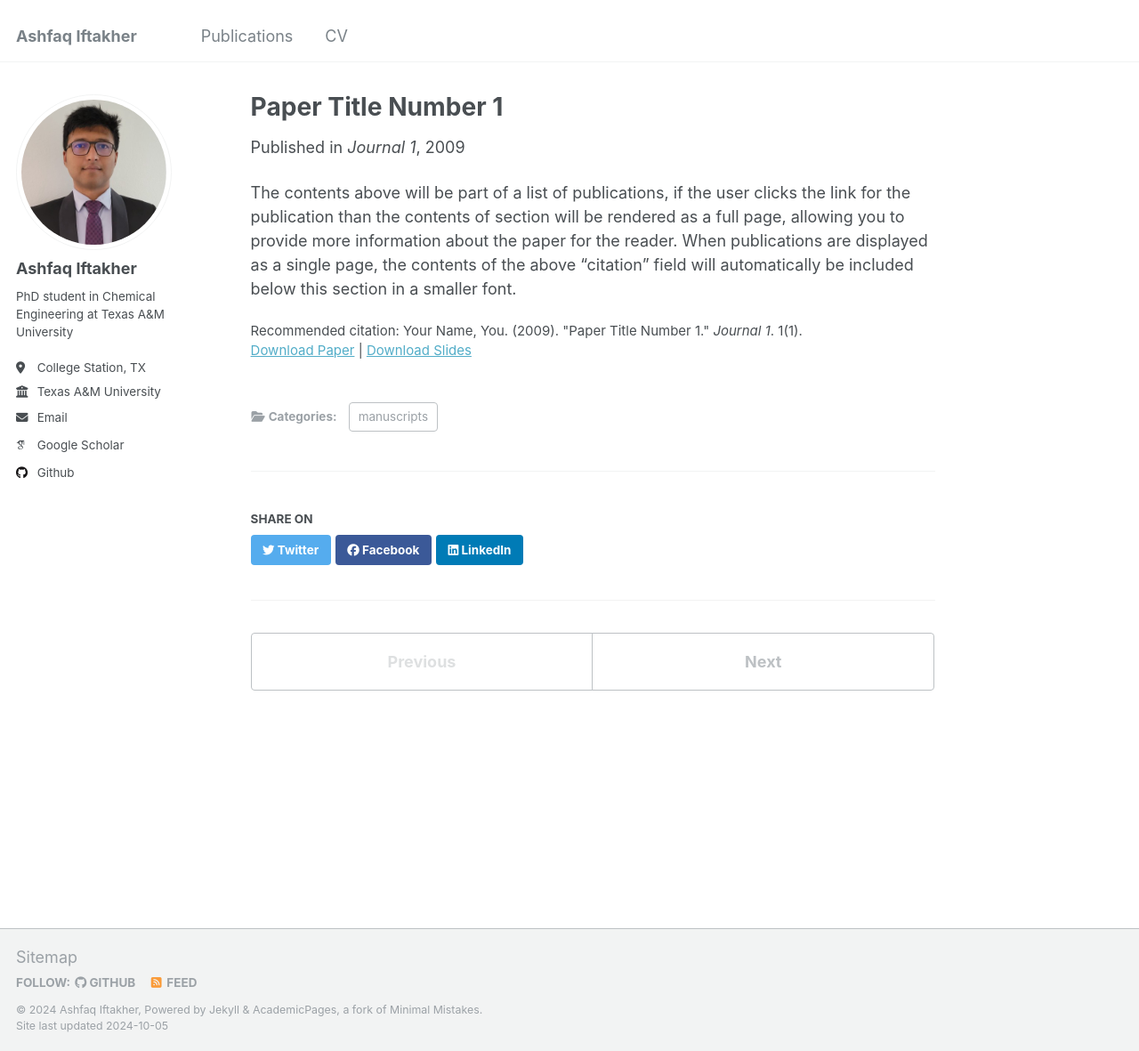
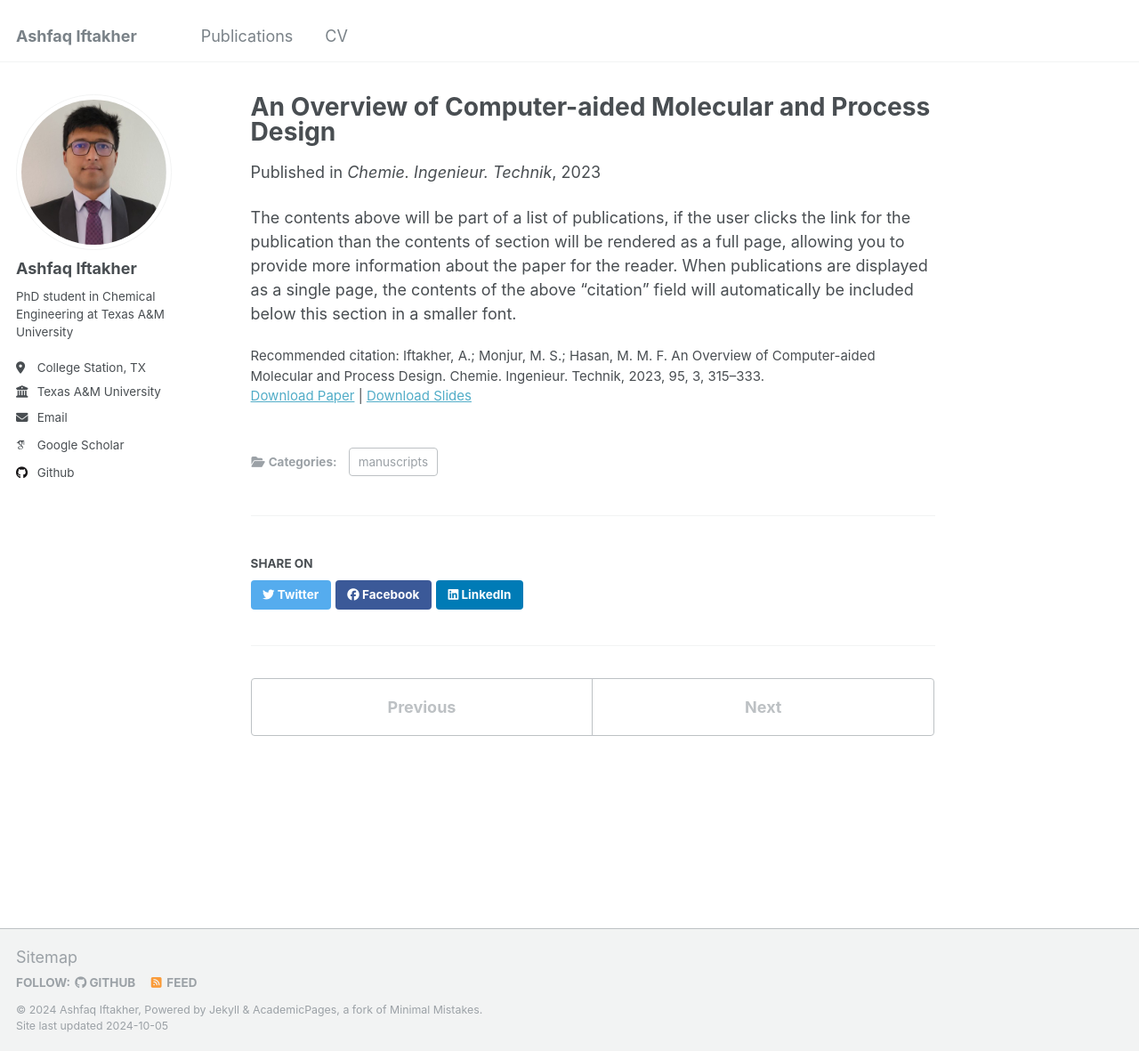
Before and after one commit to aiftakher/aiftakher.github.io, a Jekyll site: the page built from _publications/2009-10-01-paper-title-number-1.md, in a window 1280 px wide and 1181 px high. Shown: the whole window at 89% size. Built offline with Jekyll 4.4.1, drawn with Linux system fonts in a browser that asks for light colours; some web fonts are replaced.

Commit message:
Update 2009-10-01-paper-title-number-1.md

```diff
--- a/_publications/2009-10-01-paper-title-number-1.md
+++ b/_publications/2009-10-01-paper-title-number-1.md
@@ -1,14 +1,14 @@
 ---
-title: "Paper Title Number 1"
+title: "An Overview of Computer-aided Molecular and Process Design"
 collection: publications
 category: manuscripts
 permalink: /publication/2009-10-01-paper-title-number-1
-excerpt: 'This paper is about the number 1. The number 2 is left for future work.'
-date: 2009-10-01
-venue: 'Journal 1'
-slidesurl: 'http://academicpages.github.io/files/slides1.pdf'
-paperurl: 'http://academicpages.github.io/files/paper1.pdf'
-citation: 'Your Name, You. (2009). &quot;Paper Title Number 1.&quot; <i>Journal 1</i>. 1(1).'
+excerpt: 'State-of-the-art review on the methods and tools on computer-aided molecular and process design'
+date: 2023-07-01
+venue: 'Chemie. Ingenieur. Technik'
+slidesurl: 'https://onlinelibrary.wiley.com/doi/abs/10.1002/cite.202200172#:~:text=Here,%20the%20current%20state-of-the-art%20in%20the?msockid=07c20a296c84681a246f1b586d8969d5'
+paperurl: 'https://onlinelibrary.wiley.com/doi/abs/10.1002/cite.202200172#:~:text=Here,%20the%20current%20state-of-the-art%20in%20the?msockid=07c20a296c84681a246f1b586d8969d5'
+citation: 'Iftakher, A.; Monjur, M. S.; Hasan, M. M. F. An Overview of Computer-aided Molecular and Process Design. Chemie. Ingenieur. Technik, 2023, 95, 3, 315–333.'
 ---
 
 The contents above will be part of a list of publications, if the user clicks the link for the publication than the contents of section will be rendered as a full page, allowing you to provide more information about the paper for the reader. When publications are displayed as a single page, the contents of the above "citation" field will automatically be included below this section in a smaller font.
```
